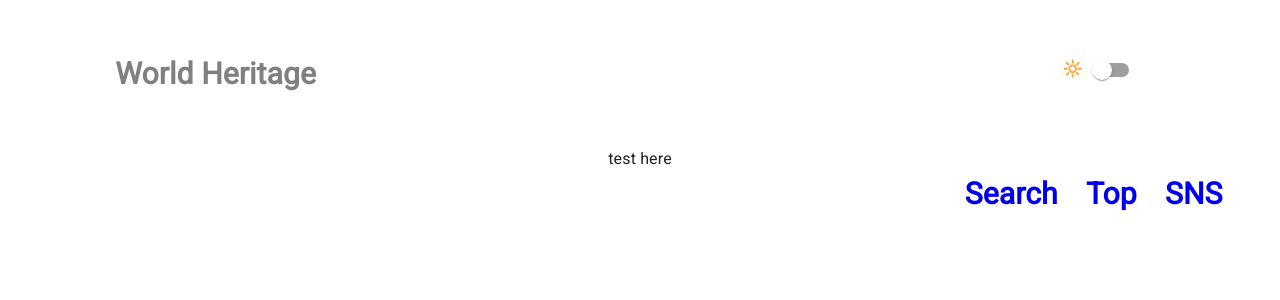
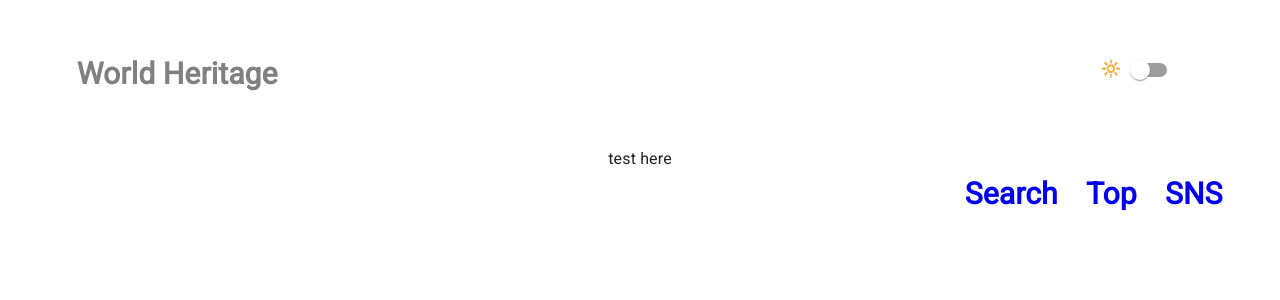
Before and after one commit to zigzagdev/world-heritage, a React (Create React App) app in the folder app/: page /Top in a window 1280 px wide. Shown: the top 300 px of the page. Built offline with nearby package versions, Linux system fonts and the light colour scheme; the HTML template or start-up script is replaced by a standard one.

Commit message:
fixComponentStyle

```diff
--- a/app/src/layouts/Header.tsx
+++ b/app/src/layouts/Header.tsx
@@ -4,7 +4,7 @@ import MediaQuery from "react-responsive";
 
 const outline = {
     display: "flex",
-    padding: "4% 9%",
+    padding: "4% 6%",
     justifyContent: "space-between"
 }
 
@@ -33,7 +33,7 @@ const Header = () => {
                 </div>
             </MediaQuery>
             <MediaQuery query="(min-width: 641px) and (max-width: 768px)">
-                <div style={{display: "flex", padding: "4% 9%", justifyContent: "space-between"}}>
+                <div style={outline}>
                     <div>
                         <div>
                             <a href="/" style={{textDecoration: "none"}}>
@@ -49,7 +49,7 @@ const Header = () => {
                 </div>
             </MediaQuery>
             <MediaQuery query="(min-width: 769px) and (max-width: 1024px)">
-                <div style={{display: "flex", padding: "4% 9%", justifyContent: "space-between"}}>
+                <div style={outline}>
                     <div>
                         <div>
                             <a href="/" style={{textDecoration: "none"}}>
@@ -65,7 +65,7 @@ const Header = () => {
                 </div>
             </MediaQuery>
             <MediaQuery query="(min-width: 1025px)">
-                <div style={{display: "flex", padding: "4% 9%", justifyContent: "space-between"}}>
+                <div style={outline}>
                     <div>
                         <div>
                             <a href="/" style={{textDecoration: "none"}}>
--- a/app/src/routes/Body.tsx
+++ b/app/src/routes/Body.tsx
@@ -1,5 +1,4 @@
 import React from 'react';
-import MediaQuery from "react-responsive";
 import {
     BrowserRouter,
     Routes,
@@ -7,7 +6,7 @@ import {
 } from "react-router-dom";
 import Top from "../components/Top";
 
-const Body = () => {
+function Body() {
     return (
         <div>
             <BrowserRouter>
@@ -17,6 +16,6 @@ const Body = () => {
             </BrowserRouter>
         </div>
     );
-};
+}
 
 export default Body;
```
